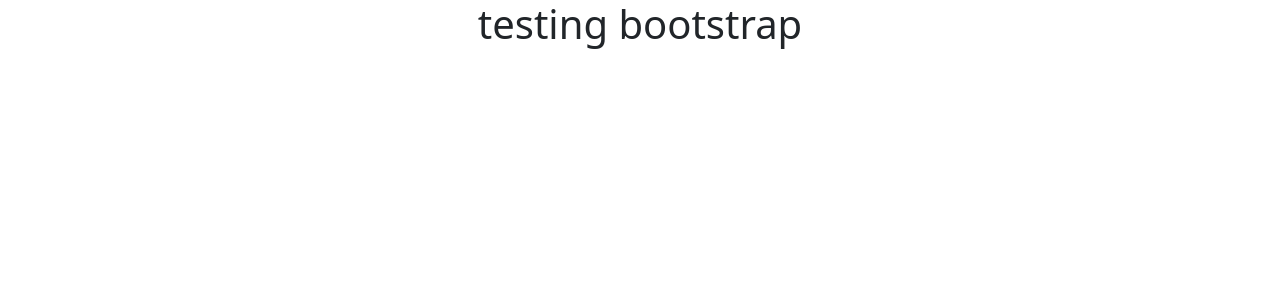
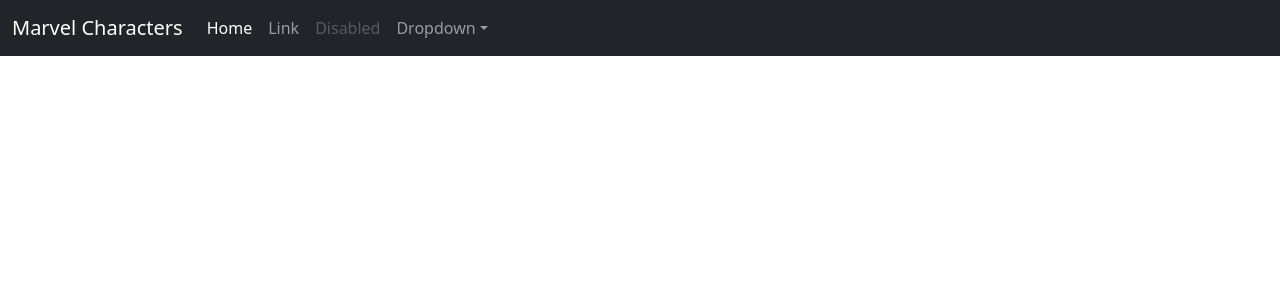
Before and after one commit to kagus-code/Marvel-Characters, an Angular app: page / in a window 1280 px wide. Shown: the top 300 px of the page. Built offline with nearby package versions, Linux system fonts and the light colour scheme.

Commit message:
adding responsive navbar

```diff
--- a/src/app/app.component.html
+++ b/src/app/app.component.html
@@ -1,18 +1,2 @@
-<!DOCTYPE html>
-<html lang="en">
-<head>
-  <meta charset="UTF-8">
-  <meta http-equiv="X-UA-Compatible" content="IE=edge">
-  <meta name="viewport" content="width=device-width, initial-scale=1.0">
-  <title>Document</title>
-</head>
-<body>
-
-  <div class="container">
-    <h1 class="text-center">
-      testing bootstrap
-    </h1>
-  </div>
-
-</body>
-</html>
+<app-navbar></app-navbar>
+<router-outlet></router-outlet>
--- a/src/app/app.module.ts
+++ b/src/app/app.module.ts
@@ -3,10 +3,12 @@ import { BrowserModule } from '@angular/platform-browser';
 
 import { AppRoutingModule } from './app-routing.module';
 import { AppComponent } from './app.component';
+import { NavbarComponent } from './navbar/navbar.component';
 
 @NgModule({
   declarations: [
-    AppComponent
+    AppComponent,
+    NavbarComponent
   ],
   imports: [
     BrowserModule,
--- /dev/null
+++ b/src/app/navbar/navbar.component.html
@@ -0,0 +1,30 @@
+<nav class="navbar navbar-expand-md navbar-dark bg-dark" aria-label="Fourth navbar example">
+  <div class="container-fluid">
+    <a class="navbar-brand" href="#">Marvel Characters</a>
+    <button class="navbar-toggler" type="button" data-bs-toggle="collapse" data-bs-target="#navbarsExample04" aria-controls="navbarsExample04" aria-expanded="false" aria-label="Toggle navigation">
+      <span class="navbar-toggler-icon"></span>
+    </button>
+
+    <div class="collapse navbar-collapse" id="navbarsExample04">
+      <ul class="navbar-nav me-auto mb-2 mb-md-0">
+        <li class="nav-item">
+          <a class="nav-link active" aria-current="page" href="#">Home</a>
+        </li>
+        <li class="nav-item">
+          <a class="nav-link" href="#">Link</a>
+        </li>
+        <li class="nav-item">
+          <a class="nav-link disabled" href="#" tabindex="-1" aria-disabled="true">Disabled</a>
+        </li>
+        <li class="nav-item dropdown">
+          <a class="nav-link dropdown-toggle" href="#" id="dropdown04" data-bs-toggle="dropdown" aria-expanded="false">Dropdown</a>
+          <ul class="dropdown-menu" aria-labelledby="dropdown04">
+            <li><a class="dropdown-item" href="#">Action</a></li>
+            <li><a class="dropdown-item" href="#">Another action</a></li>
+            <li><a class="dropdown-item" href="#">Something else here</a></li>
+          </ul>
+        </li>
+      </ul>
+    </div>
+  </div>
+</nav>
--- /dev/null
+++ b/src/app/navbar/navbar.component.ts
@@ -0,0 +1,15 @@
+import { Component, OnInit } from '@angular/core';
+
+@Component({
+  selector: 'app-navbar',
+  templateUrl: './navbar.component.html',
+  styleUrls: ['./navbar.component.css']
+})
+export class NavbarComponent implements OnInit {
+
+  constructor() { }
+
+  ngOnInit(): void {
+  }
+
+}
--- a/src/index.html
+++ b/src/index.html
@@ -5,9 +5,12 @@
   <title>Marvel</title>
   <base href="/">
   <meta name="viewport" content="width=device-width, initial-scale=1">
+  <link href="https://cdn.jsdelivr.net/npm/bootstrap@5.1.0/dist/css/bootstrap.min.css" rel="stylesheet" integrity="sha384-KyZXEAg3QhqLMpG8r+8fhAXLRk2vvoC2f3B09zVXn8CA5QIVfZOJ3BCsw2P0p/We" crossorigin="anonymous">
+
   <link rel="icon" type="image/x-icon" href="favicon.ico">
 </head>
 <body>
   <app-root></app-root>
+  <script src="https://cdn.jsdelivr.net/npm/bootstrap@5.1.0/dist/js/bootstrap.bundle.min.js" integrity="sha384-U1DAWAznBHeqEIlVSCgzq+c9gqGAJn5c/t99JyeKa9xxaYpSvHU5awsuZVVFIhvj" crossorigin="anonymous"></script>
 </body>
 </html>
```
Also changed, not shown: src/app/navbar/navbar.component.css (added), 1 other file (tests, documents, lock files or other folders).
